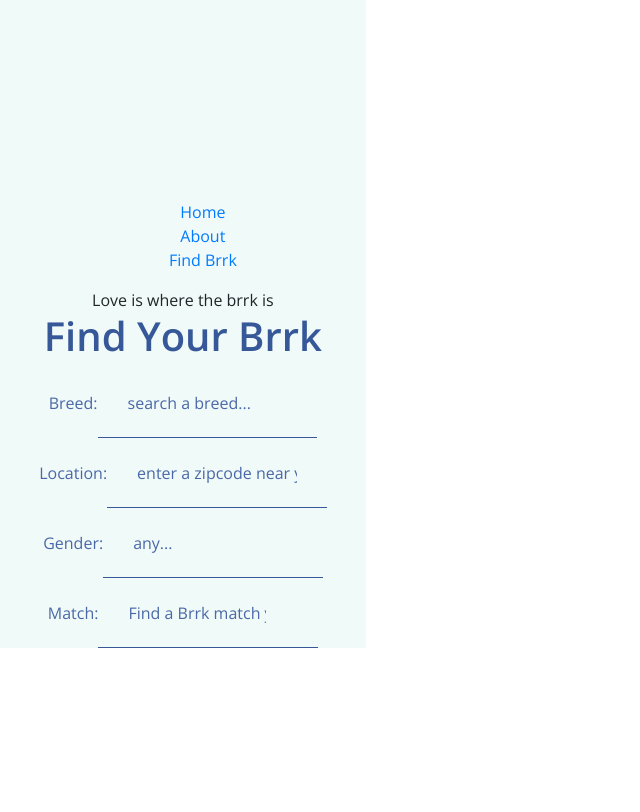
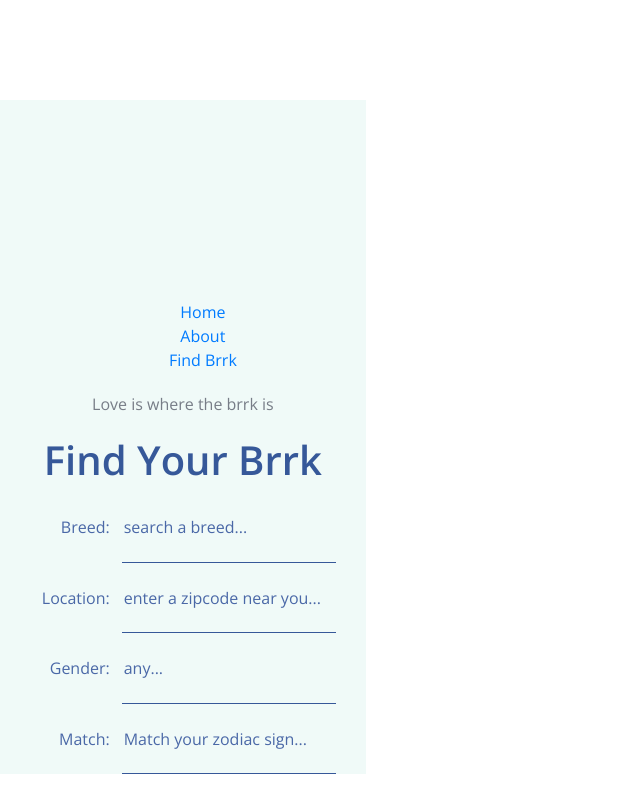
Before and after one commit to ishanliou/facebrrk, a React (Create React App) app: page /findbrrk in a window 1280 px wide. Shown: the top 812 px of the page, without its empty margins (0-640 px from the left). Built offline with nearby package versions, Linux system fonts and the light colour scheme.

Commit message:
label box

```diff
--- a/src/App.js
+++ b/src/App.js
@@ -83,7 +83,7 @@ class App extends Component {
 
           <div className="tag-line">Love is where the brrk is</div>
 
-          <Route exact path="/findbrrk" render={()=> {
+          <Route  path="/findbrrk" render={()=> {
             return (
               <div>
                 <h1 className="title">Find Your Brrk</h1>
--- a/src/components/BarkDetails.js
+++ b/src/components/BarkDetails.js
@@ -51,7 +51,7 @@ class BarkDetsils extends Component {
                  <div></div>
                  {/* <div>photo: {this.state.media}</div> */}
                 </div>
-
+            <button>Go Back </button>
             </div>
         )
     }
--- a/src/components/Gender.js
+++ b/src/components/Gender.js
@@ -8,7 +8,7 @@ class Gender extends Component {
 
     render() {
         return(
-            <div>
+            <div className="search-field">
                 <label className="label">Gender: </label>
                 <input className="search-bar"
                        type="text"
--- a/src/components/Home.js
+++ b/src/components/Home.js
@@ -4,7 +4,6 @@ class Home extends Component {
     render(){
         return(
             <div>
-                <h1 className="title">FaceBrrk Home</h1>
                 <img src={`hero-img.png`} style={{width:'1150px', height:'auto' }} alt="hero-img"/>
             </div>
         )
--- a/src/components/RandomBark.js
+++ b/src/components/RandomBark.js
@@ -9,12 +9,12 @@ class RandomBark extends Component {
 
     render() {
         return(
-            <div>
+            <div className="search-field">
                 <label className="label">Match: </label>
                 <input className="search-bar"
                        type="text"
                        list="zodiac-list"
-                       placeholder="Find a Brrk match your Zodiac Sing"
+                       placeholder="Match your zodiac sign..."
                        onChange={this.updateRandom.bind(this)}/>
 
                 <datalist id="zodiac-list">
--- a/src/components/SearchBar.js
+++ b/src/components/SearchBar.js
@@ -27,7 +27,7 @@ class SearchBar extends Component {
 
     render() {
         return(
-            <div>
+            <div className="search-field">
                 <label className="label">Breed: </label>
                 <input className="search-bar"
                        type="text"
--- a/src/components/SearchLocation.js
+++ b/src/components/SearchLocation.js
@@ -9,7 +9,7 @@ class SearchLocation extends Component {
 
     render(){
         return(
-            <div>
+            <div className="search-field">
                 <label className="label">Location: </label>
                 <input className="search-bar"
                        type="text"
--- a/src/index.css
+++ b/src/index.css
@@ -1,6 +1,7 @@
 body {
   margin: 0;
-  padding: 0;
+  padding-top: 100px;
+  padding-bottom: 200px;
   font-family: 'Open Sans', sans-serif;
 }
 .App {
@@ -28,15 +29,18 @@ body {
 }
 
 .search-bar {
-  width: 60%;
+  width: 70%;
   height: 70px;
   border: none;
   border-bottom: solid 1px #365899;
   font-size: 16px;
-  padding: 3px 30px;
-  line-height: 24px;
   font-weight: 300;
   background-color:#f0faf8 ;
+}
+
+.search-field{
+  width: 100%;
+  padding: 0px 30px 0px 30px;
 }
 
 ::placeholder {
@@ -49,8 +53,13 @@ body {
 
 .label {
   color: #4a68a7;
+  width: 30%;
+  height: 70px;
+  line-height: 70px;
+  text-align: right;
+  margin: 0;
+  padding:0px 12px 0px 0px;
 }
-
 
 ul {
   list-style-type: none;
@@ -64,5 +73,12 @@ ul {
 }
 
 .tag-line {
-  font-weight: 400;
+  font-weight: 300;
+  color: #777d87;
+  margin: 20px;
 }
+
+.BarkDetails {
+  color: #233762;
+  font-weight: 300;
+}
```
